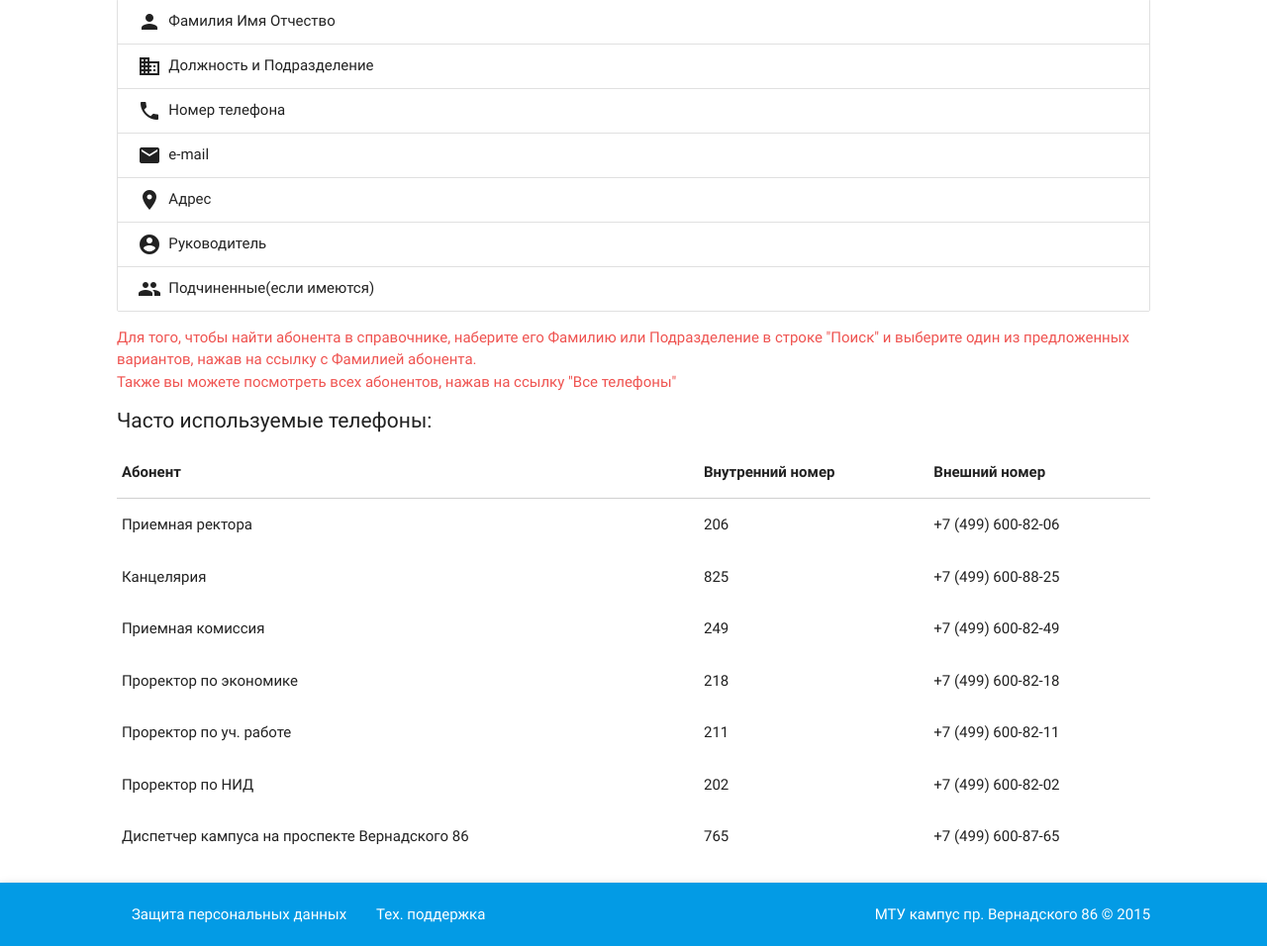
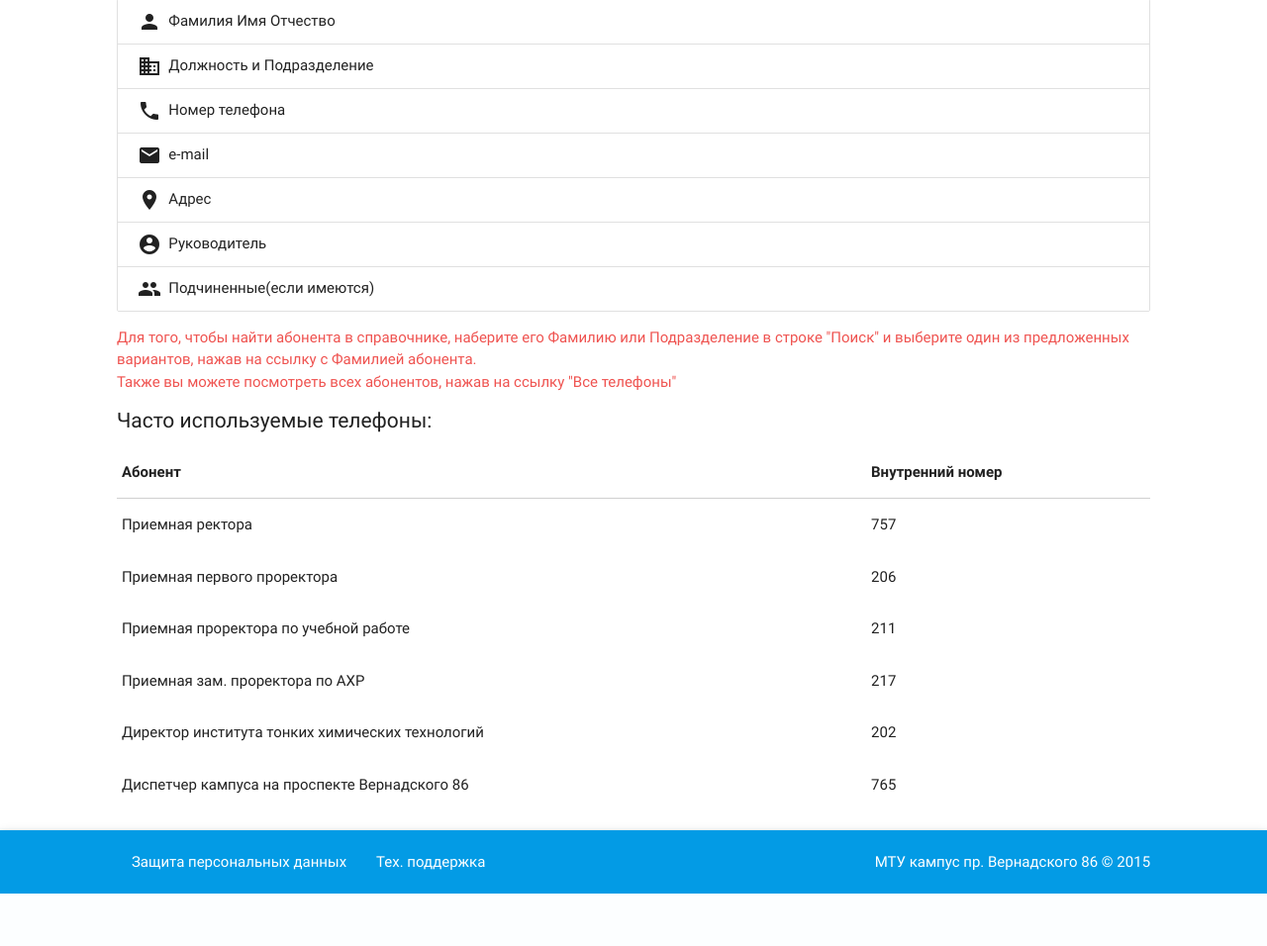
Before and after one commit to skutylev/phones, a Django app: page / in a window 1280 px wide. Shown: the part 412-1368 px from the top of the page at 99% size. After the commit the page ends 1315 px from the top, so only its background shows below. Run offline with Django 3.2, Linux system fonts and the light colour scheme; some libraries are stand-ins or nearby versions.

Commit message:
many changes

```diff
--- a/phones/templates/phones/main.html
+++ b/phones/templates/phones/main.html
@@ -29,45 +29,32 @@
                   <tr>
                       <th data-field="name">Абонент</th>
                       <th data-field="in_phone">Внутренний номер</th>
-                      <th data-field="out_phone">Внешний номер</th>
                   </tr>
                 </thead>
-
                 <tbody>
                 <tr>
                     <td>Приемная ректора</td>
-                    <td>206</td>
-                    <td>+7 (499) 600-82-06</td>
+                    <td>757</td>
                 </tr>
                 <tr>
-                    <td>Канцелярия</td>
-                    <td>825</td>
-                    <td>+7 (499) 600-88-25</td>
+                    <td>Приемная первого проректора</td>
+                    <td>206</td>
                 </tr>
                 <tr>
-                    <td>Приемная комиссия</td>
-                    <td>249</td>
-                    <td>+7 (499) 600-82-49</td>
+                    <td>Приемная проректора по учебной работе</td>
+                    <td>211</td>
                 </tr>
                 <tr>
-                    <td>Проректор по экономике</td>
-                    <td>218</td>
-                    <td>+7 (499) 600-82-18</td>
+                    <td>Приемная зам. проректора по АХР</td>
+                    <td>217</td>
                 </tr>
                 <tr>
-                    <td>Проректор по уч. работе</td>
-                    <td>211</td>
-                    <td>+7 (499) 600-82-11</td>
-                  </tr>
-                  <tr>
-                    <td>Проректор по НИД</td>
+                    <td>Директор института тонких химических технологий</td>
                     <td>202</td>
-                    <td>+7 (499) 600-82-02</td>
                 </tr>
                 <tr>
                     <td>Диспетчер кампуса на проспекте Вернадского 86</td>
                     <td>765</td>
-                    <td>+7 (499) 600-87-65</td>
                 </tr>
                 </tbody>
             </table>
```
Also changed, not shown: phones/templates/phones/phones.html (+0 -15 lines), requirements.txt (line endings or trailing spaces). Lines whose indentation alone changed are shown as unchanged.
